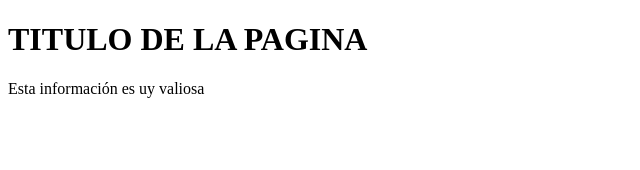
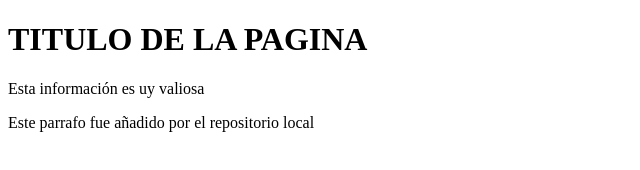
Before and after one commit to ElvisDavis/nuevoProyecto, a plain HTML site: page index.html in a window 1280 px wide. Shown: the whole page, without its empty margins (0-640 px from the left). Drawn offline with Linux system fonts and the light colour scheme.

Commit message:
parrafo añadido por el local

```diff
--- a/index.html
+++ b/index.html
@@ -13,6 +13,8 @@
 
     <p>Esta información es uy valiosa</p>
 
+    <p>Este parrafo fue añadido por el repositorio local</p>
+
 </body>
 
 </html>
```
